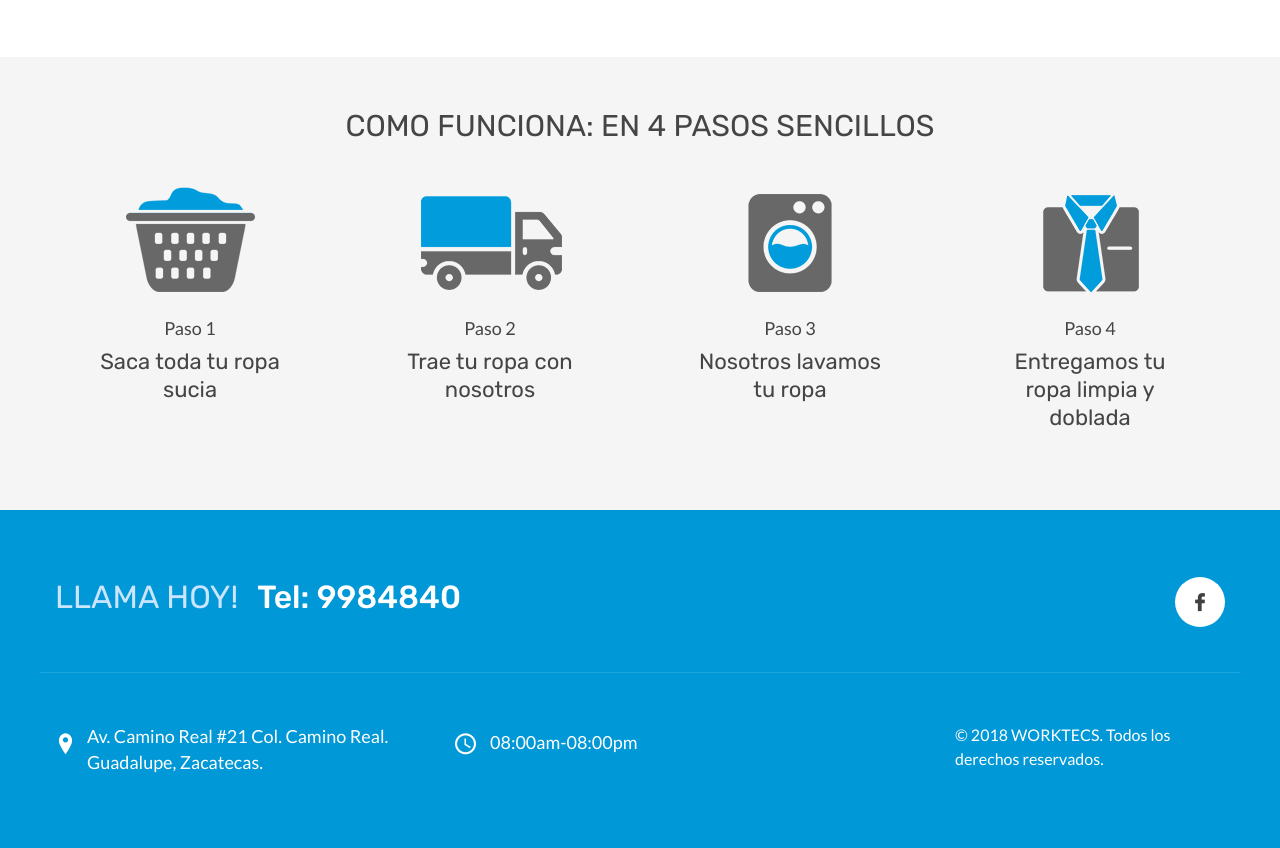
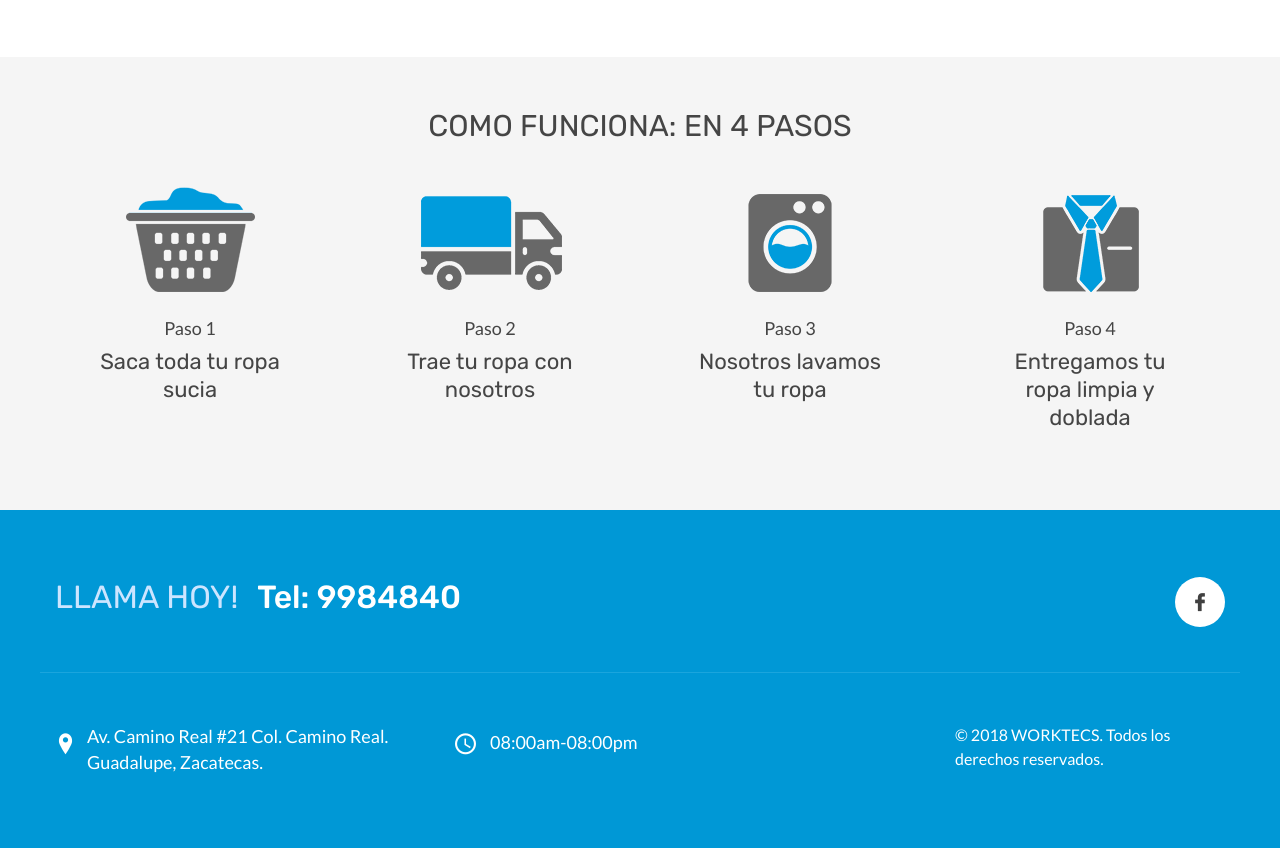
Before and after one commit to Genesisj96Dev/Lava-Plus, a plain HTML site: page servicios.html in a window 1280 px wide. Shown: the part 1036-1884 px from the top of the page. Drawn offline with Linux system fonts and the light colour scheme; files whose address does not match are found by name.

Commit message:
Modificacio ligera

```diff
--- a/servicios.html
+++ b/servicios.html
@@ -163,7 +163,7 @@ limitations under the License.
 			<div class="container offset-top0">
 				<div class="row">
 					<div class="box-step animation" data-animation="fadeIn" data-animation-delay="0s">
-						<h2>Como Funciona: En 4 pasos sencillos</h2>
+						<h2>Como Funciona: En 4 pasos</h2>
 						<a href="#" class="item">
 							<div class="icon">
 								<img src="img/img_icon_01.png" class="img-responsive1" alt="">
```
